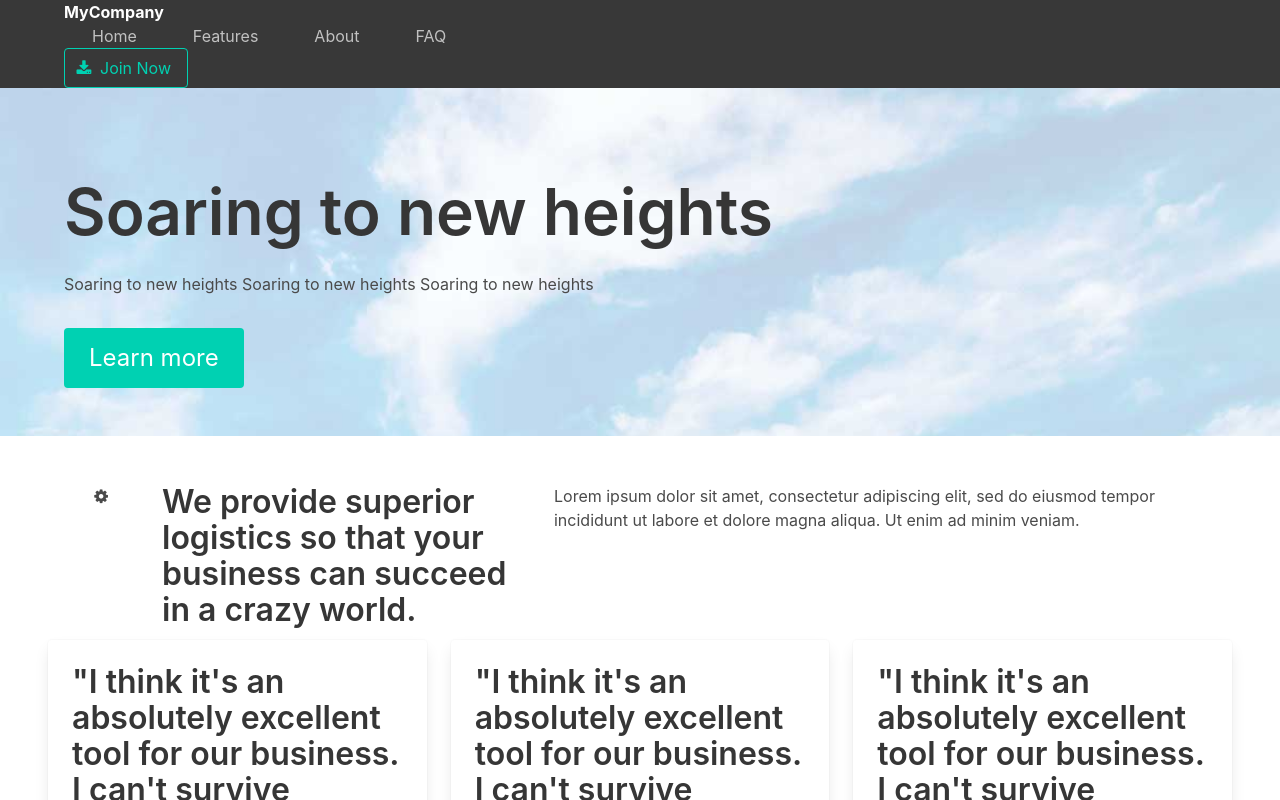
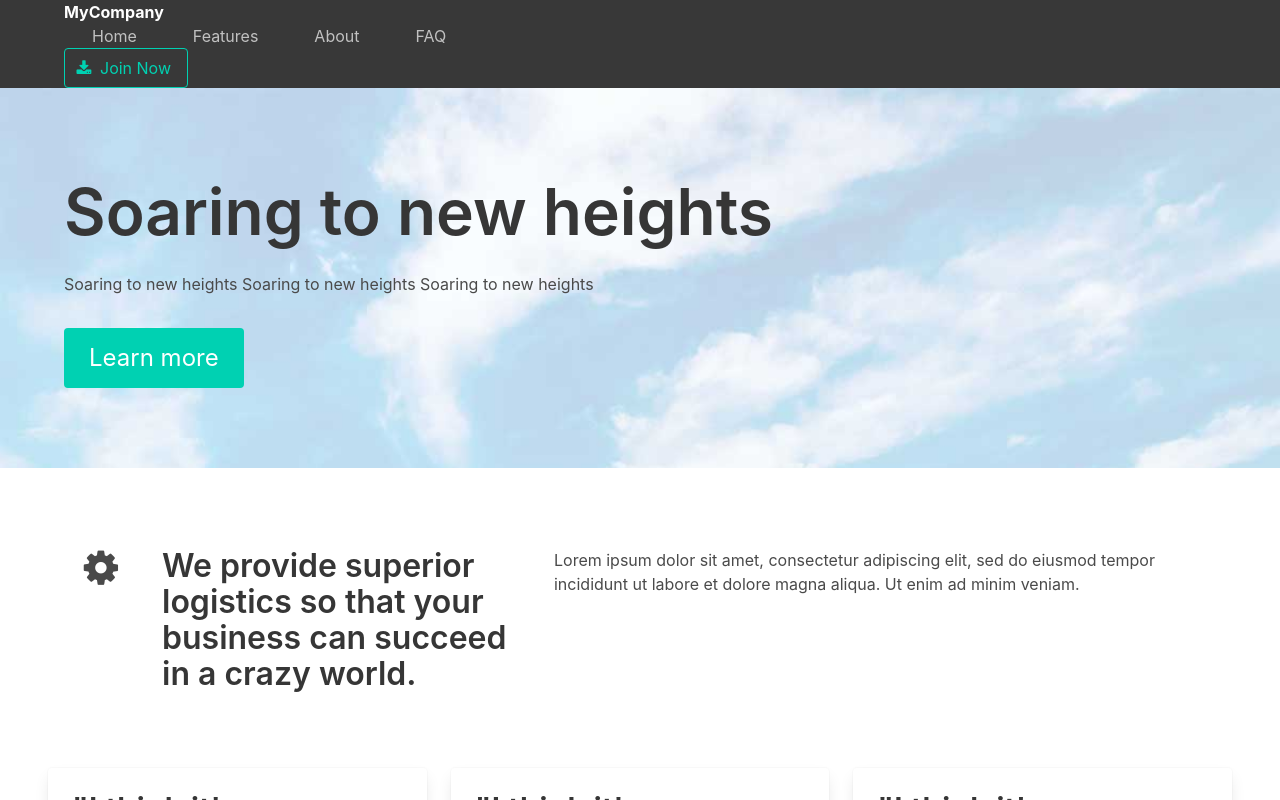
Before and after one commit to FlavioFCarvalho/vue-compare, a Vue app: page /#/ in a window 1280 px wide. Shown: the top 800 px of the page. Built offline with nearby package versions, Linux system fonts and the light colour scheme.

Commit message:
FAQ Page

```diff
--- a/package.json
+++ b/package.json
@@ -10,6 +10,7 @@
     "build": "node build/build.js"
   },
   "dependencies": {
+    "axios": "^0.18.0",
     "bulma": "^0.4.1",
     "vue": "^2.5.2",
     "vue-router": "^3.0.1"
--- a/src/components/Faq.vue
+++ b/src/components/Faq.vue
@@ -1,12 +1,46 @@
 <template>
   <div class="faq">
-    FAQ
+    <div class="container">
+      <section class="section">
+        <h1 class="title">FAQ</h1>
+        <h2 class="subtitle is-4">Lorum ipsum and all of that jazz.</h2>
+
+        <div class="columns" v-if="faqs && faqs.length">
+          <div class="column is-one-third" v-for="faq of faqs">
+            <div class="card">
+              <div class="card-content">
+                <p class="title">{{ faq.title }}</p>
+                <p class="answer">{{ faq.body }}</p>
+              </div>
+            </div>
+          </div>
+        </div>
+
+
+      </section>
+    </div>
   </div>
 </template>
 
 <script>
+import axios from 'axios';
+
 export default {
-  name: 'faq'
+  name: 'faq',
+  data: () => ({
+    faqs: [],
+    errors: []
+  }),
+
+  created() {
+    axios.get('http://jsonplaceholder.typicode.com/posts')
+      .then(response => {
+        this.faqs = response.data.slice(0,10);
+      })
+      .catch(e => {
+        this.errors.push(e)
+      })
+  }
 }
 </script>
 
@@ -14,4 +48,14 @@ export default {
 <style lang="sass" scoped>
 @import '../mq'
 
+.pd
+  padding: 2.5em 0 1.5em 0
+
+.answer
+  margin-top: 10px !important
+  color: gray
+
+.columns
+  flex-wrap: wrap
+
 </style>
--- a/src/components/Home.vue
+++ b/src/components/Home.vue
@@ -88,4 +88,15 @@ export default {
 h2
   margin: 1.5rem 0 2rem 0 !important
 
+.fa-cog
+  font-size: 40px
+
+#learn
+ +desktop
+  margin-bottom: 2rem
+
+.pd
+ +tablet
+   padding: 2em 0
+
 </style>
```
Also changed, not shown: 1 other file (tests, documents, lock files or other folders).
